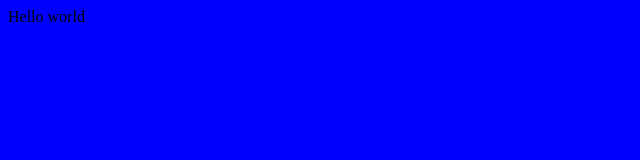
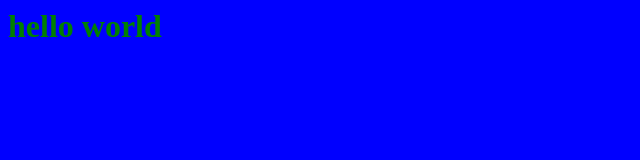
Before and after one commit to Perp853/First-Repo, a plain HTML site: page index.html in a window 1280 px wide. Shown: the whole page, without its empty margins (0-640 px from the left). Drawn offline with Linux system fonts and the light colour scheme.

Commit message:
Update index.html

```diff
--- a/index.html
+++ b/index.html
@@ -1,11 +1,16 @@
 
 <HTML>
 <body style="background = blue">
-Hello world
-  <style>
-    body{
+<h1> hello world </h1>
+
+
+ <style>
+ body{
       background-color: blue;
-    }
+}
+h1{
+   color:green;
+}
   </style>
 </body>
 </html>
```
